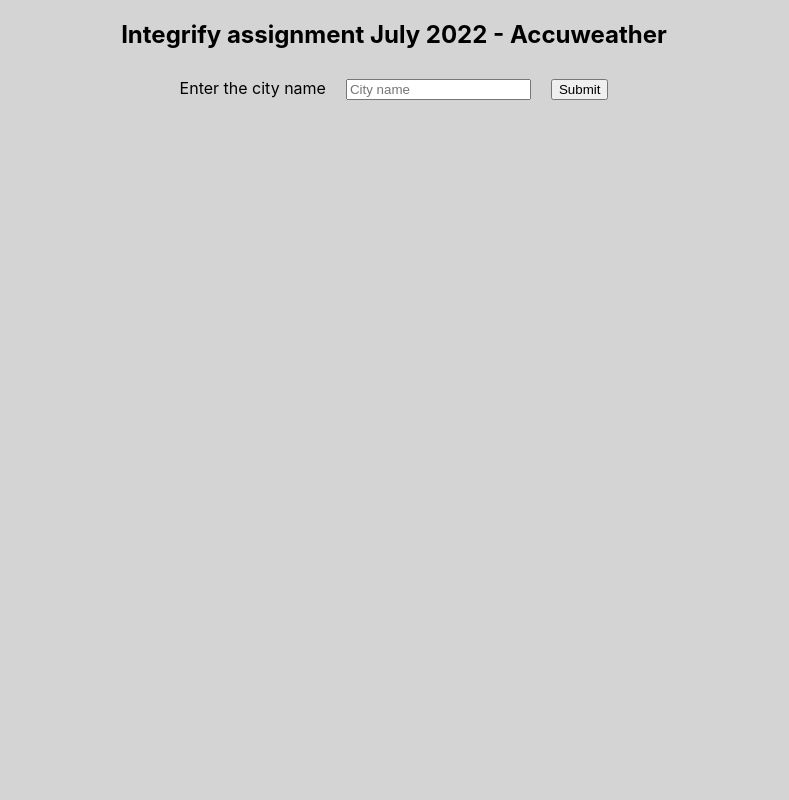
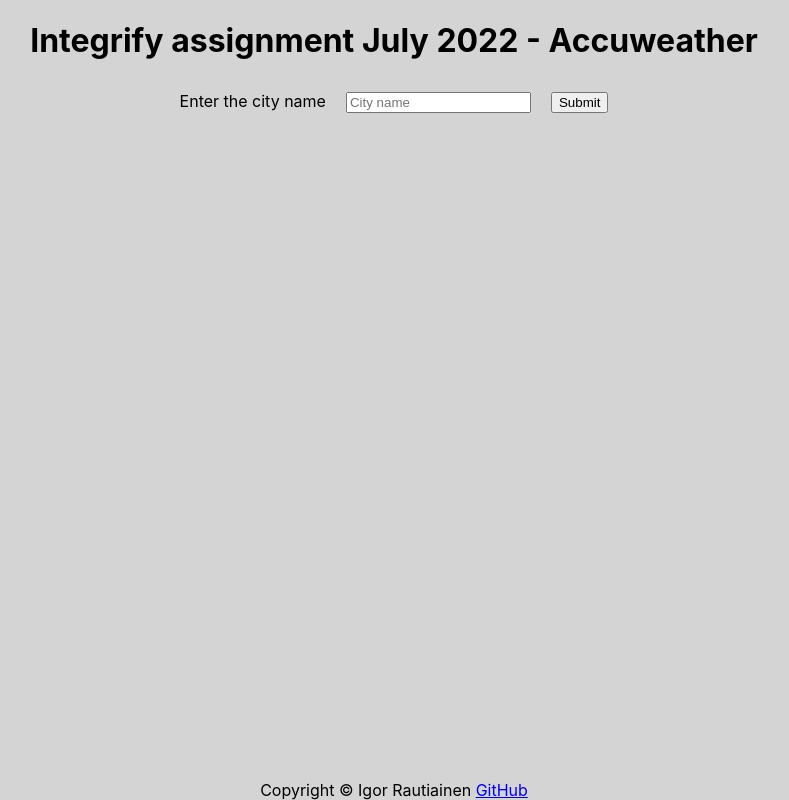
Before and after one commit to igo-rau/accuweather, a React (Create React App) app: page / in a window 1280 px wide. Shown: the whole page, without its empty margins (246-1035 px from the left). Built offline with nearby package versions, Linux system fonts and the light colour scheme.

Commit message:
Cosmetical changes, html tags checked.

```diff
--- a/src/App.js
+++ b/src/App.js
@@ -1,40 +1,55 @@
-import { useState } from 'react';
-import './App.css';
-import axios from 'axios';
-import Widget from './Widget';
+import { useState } from "react";
+import axios from "axios";
+
+import Widget from "./Widget";
+import "./App.css";
 
 function App() {
-
-  const [citySearch, setCitySearch] =useState('');
+  const [citySearch, setCitySearch] = useState("");
   const [cityInfo, setCityInfo] = useState(null);
 
-  const fetchCity=(e)=> {
+  const fetchCity = (e) => {
     e.preventDefault();
-    axios.get(`https://dataservice.accuweather.com/locations/v1/cities/search?apikey=8LYjRmrxFnGAGVTSE4qQnc7XxhnO45t9&q=${citySearch}`)
-    .then ((response)=>{
-      setCitySearch('');
-      setCityInfo(response.data[0]);
-      console.log(response.data)});
-      console.log("fetchcity called");
-  }
+    axios
+      .get(
+        `https://dataservice.accuweather.com/locations/v1/cities/search?apikey=8LYjRmrxFnGAGVTSE4qQnc7XxhnO45t9&q=${citySearch}`
+      )
+      .then((response) => {
+        setCitySearch("");
+        setCityInfo(response.data[0]);
+      });
+  };
 
   return (
-    <div className="App">
-        <h2>Integrify assignment July 2022 - Accuweather</h2>
+    <>
+    <header>
+    </header>
+    <main>
+      <div className="App">
+        <h1>Integrify assignment July 2022 - Accuweather</h1>
         <form onSubmit={fetchCity}>
-          <label>Enter the city name</label>
-          <input required placeholder='City name' value={citySearch} onChange={(e)=>setCitySearch(e.target.value)}></input>
-          <button type='submit'>Submit</button>
+          <label htmlFor="cityInput">Enter the city name</label>
+          <input
+            required
+            placeholder="City name"
+            name="cityInput"
+            value={citySearch}
+            onChange={(e) => setCitySearch(e.target.value)}
+          ></input>
+          <button type="submit">Submit</button>
         </form>
         {/* Add "not found" option */}
-        {cityInfo&&(
+        {cityInfo && (
           <div>
-            <Widget cityInfo={cityInfo}/>
+            <Widget cityInfo={cityInfo} />
           </div>
         )}
-
-
-    </div>
+      </div>
+    </main>
+    <footer>
+      Copyright &copy; Igor Rautiainen <a href="https://github.com/igo-rau/accuweather">GitHub</a>
+    </footer>
+    </>
   );
 }
 
--- a/src/Widget.js
+++ b/src/Widget.js
@@ -1,41 +1,43 @@
-import axios from 'axios';
-import { useEffect, useState } from 'react';
+import axios from "axios";
+import { useEffect, useState } from "react";
 
-
-const Widget = ({cityInfo}) => {
-
-    const [conditions, setConditions]=useState(null);
+const Widget = ({ cityInfo }) => {
+  const [conditions, setConditions] = useState(null);
 
   useEffect(() => {
-        // console.log("Widget called. Cityinfo:");
-        // console.log(cityInfo);
-        axios.get(`https://dataservice.accuweather.com/currentconditions/v1/${cityInfo.Key}?apikey=8LYjRmrxFnGAGVTSE4qQnc7XxhnO45t9`)
-        .then((response)=>{
+    axios
+      .get(
+        `https://dataservice.accuweather.com/currentconditions/v1/${cityInfo.Key}?apikey=8LYjRmrxFnGAGVTSE4qQnc7XxhnO45t9`
+      )
+      .then((response) => {
         setConditions(response.data[0]);
-        })
-    }, [cityInfo])
+      });
+  }, [cityInfo]);
 
   return (
     <>
       {conditions && (
-                <main className="current-conditions-box">
-                    <p>Weather for {cityInfo.EnglishName}, {cityInfo.Country.EnglishName}:</p>
+        <article className="current-conditions-box">
+          <p>
+            Weather for {cityInfo.EnglishName}, {cityInfo.Country.EnglishName}:
+          </p>
           <h3 className="city-country">
             {cityInfo.EnglishName} {cityInfo.Country.EnglishName}
           </h3>
           <div className="details">
             <h2 className="temperature-value">
               {Math.ceil(conditions.Temperature.Metric.Value)}
-                            <sup className="deg">&deg;{conditions.Temperature.Metric.Unit}</sup>
+              <sup className="deg">
+                &deg;{conditions.Temperature.Metric.Unit}
+              </sup>
             </h2>
             {/* {conditions.IsDayTime === true ? <img className="weather-img" src={sun} alt="sun" /> : <img className="weather-img" src={moon} alt="moon" />} */}
             <p className="weather-text">{conditions.WeatherText}</p>
           </div>
-                </main>
+        </article>
       )}
-
     </>
   );
-}
+};
 
 export default Widget;
--- a/src/index.css
+++ b/src/index.css
@@ -12,7 +12,10 @@ form * {
   margin: 10px;
 }
 
-code {
-  font-family: source-code-pro, Menlo, Monaco, Consolas, 'Courier New',
-    monospace;
+footer {
+  position: fixed;
+  left: 0;
+  bottom: 0;
+  width: 100%;
+  text-align: center;
 }
```
Also changed, not shown: 1 other file (tests, documents, lock files or other folders). Lines whose indentation alone changed are shown as unchanged.
